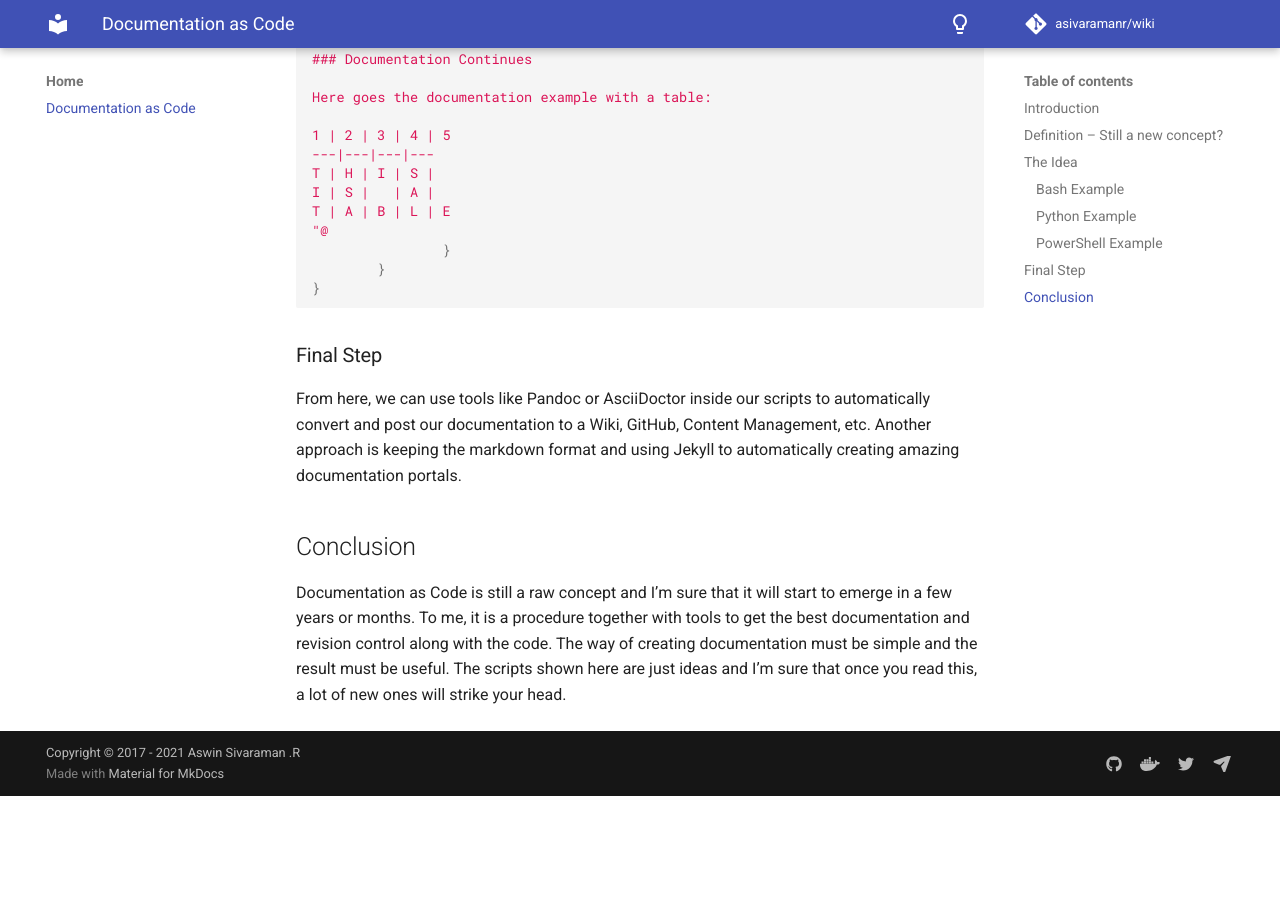
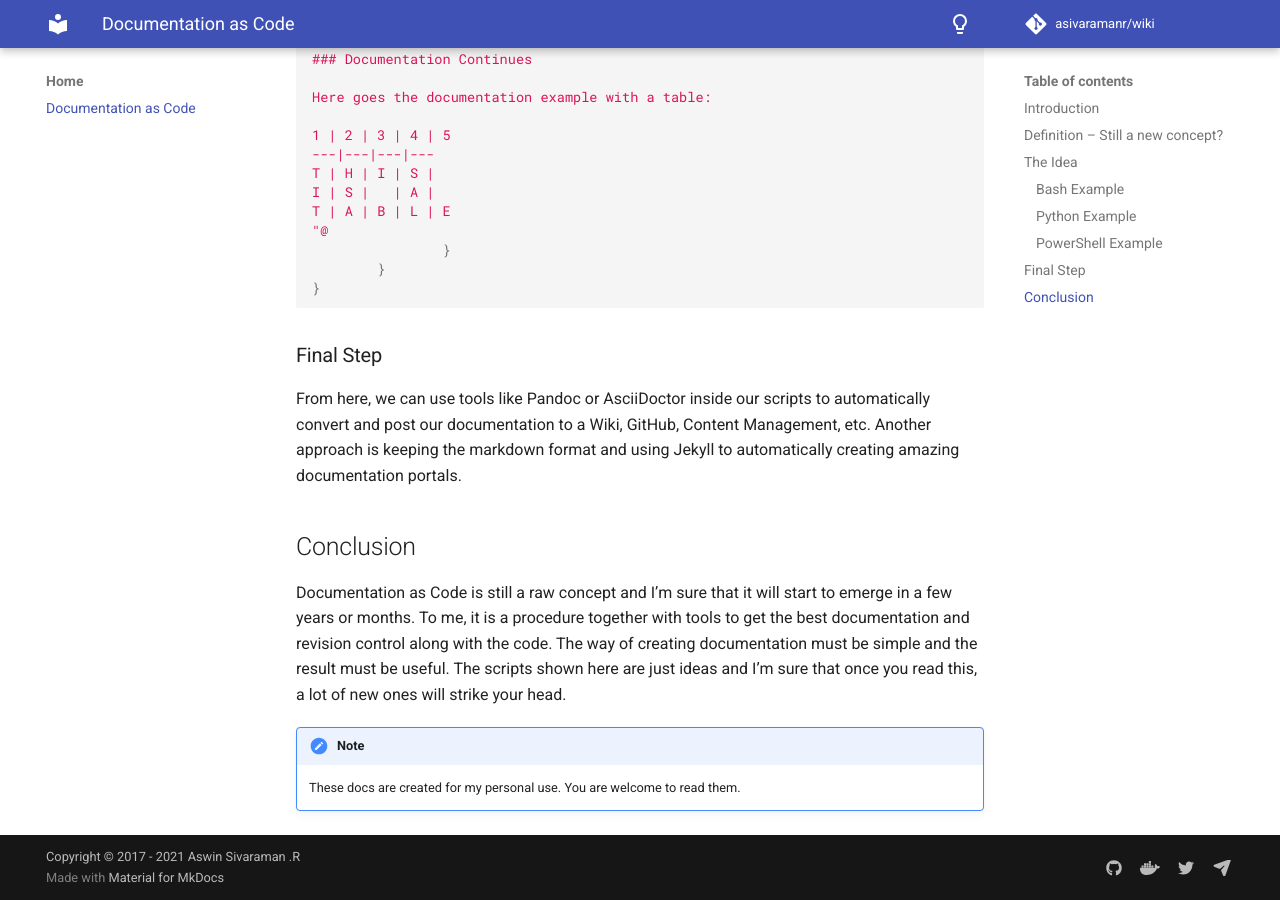
Before and after one commit to asivaramanr/wiki, an MkDocs documentation site: the page built from docs/index.md, in a window 1280 px wide and 900 px high, scrolled down 3535 px. Built offline with MkDocs 1.6.1 and Material for MkDocs 9.7.7, drawn with Linux system fonts in a browser that asks for light colours; comment, search, counter and statistics services are not loaded; before the commit the page ends 4331 px from its top, so only the background shows below that.

Commit message:
note added

```diff
--- a/docs/index.md
+++ b/docs/index.md
@@ -180,3 +180,6 @@ From here, we can use tools like Pandoc or AsciiDoctor inside our scripts to aut
 ## Conclusion
 
 Documentation as Code is still a raw concept and I’m sure that it will start to emerge in a few years or months. To me, it is a procedure together with tools to get the best documentation and revision control along with the code. The way of creating documentation must be simple and the result must be useful.  The scripts shown here are just ideas and I’m sure that once you read this, a lot of new ones will strike your head.
+
+!!! note
+    These docs are created for my personal use. You are welcome to read them.
```
